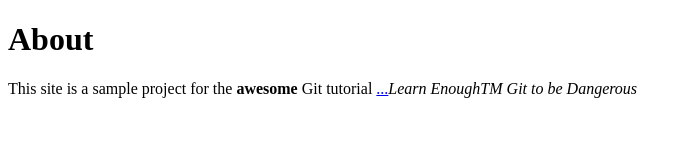
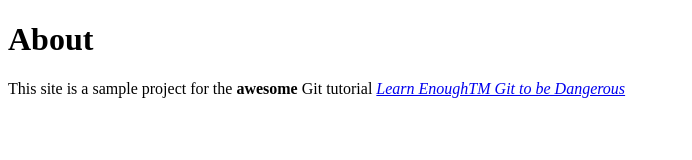
Before and after one commit to aerodigi/website, a plain HTML site: page about.html in a window 1280 px wide. Shown: the whole page, without its empty margins (0-692 px from the left). Drawn offline with Linux system fonts and the light colour scheme.

Commit message:
Wrap tutorial title on About Page in a link

```diff
--- a/about.html
+++ b/about.html
@@ -7,7 +7,7 @@
     <h1>About</h1>
     <p>
       This site is a sample project for the <strong>awesome</strong> Git
-      tutorial <a href="https://www.learnenough.com/git-tutorial">...</a><em>Learn EnoughTM Git to be Dangerous</em>
+      tutorial <a href="https://www.learnenough.com/git-tutorial"><em>Learn EnoughTM Git to be Dangerous</em></a>
     </p>
   </body>
 </html>
```
